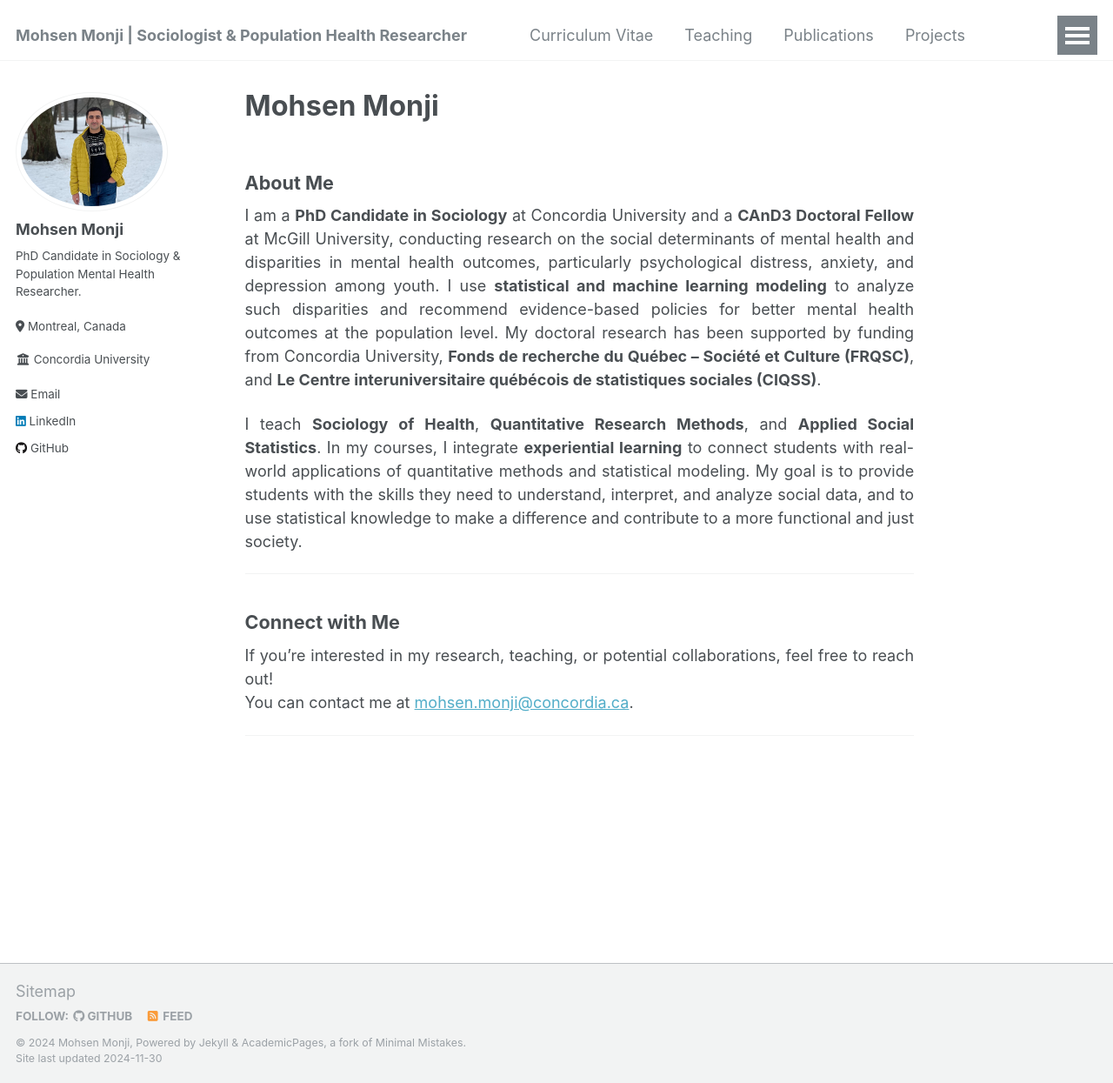
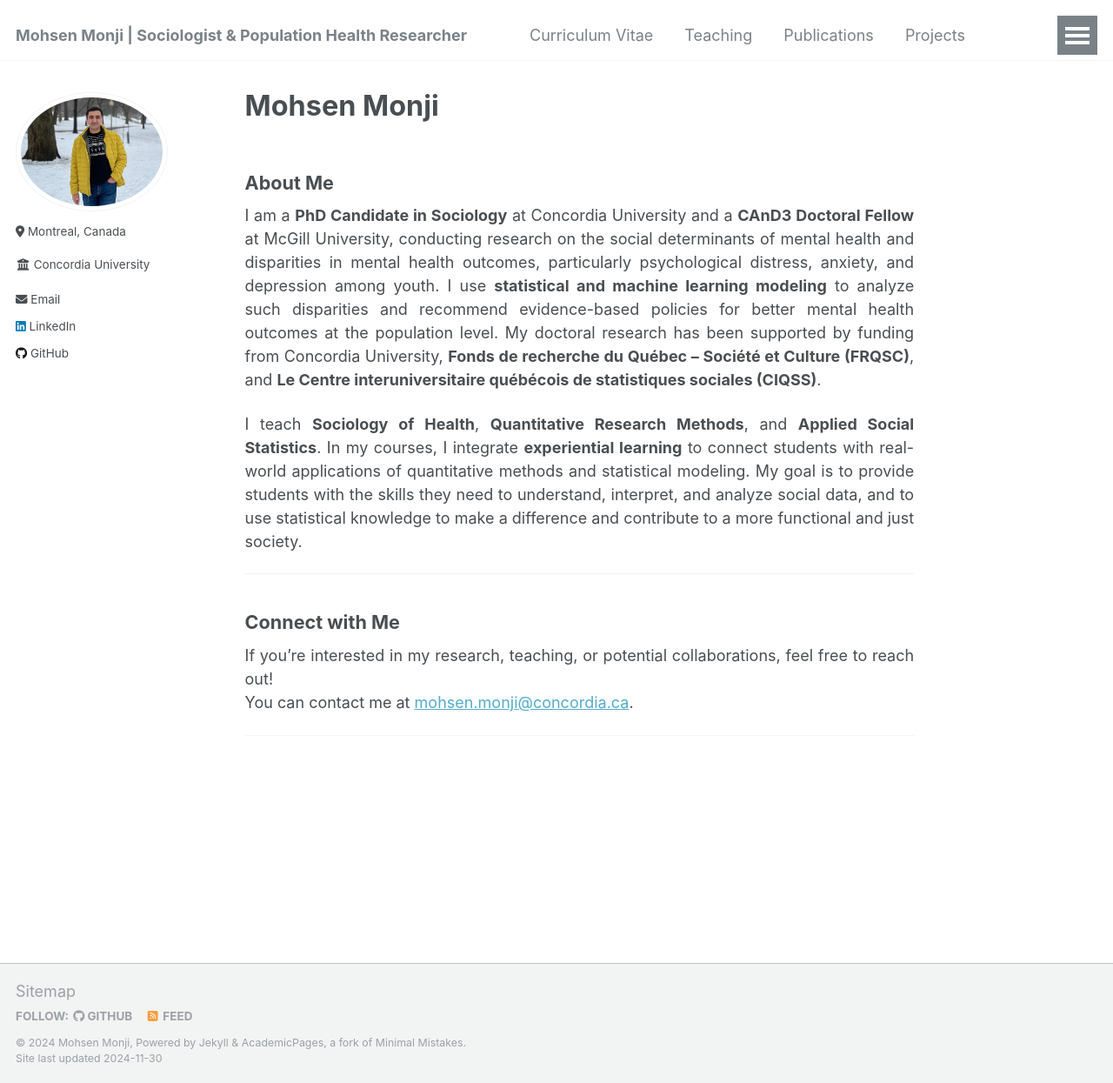
Before and after one commit to Mohsnmonji/mohsnmonji.github.io, a Jekyll site: the page built from _pages/about.md, in a window 1280 px wide and 1245 px high. Shown: the whole window at 87% size. Built offline with Jekyll 4.4.1, drawn with Linux system fonts in a browser that asks for light colours.

Commit message:
Update _config.yml

```diff
--- a/_config.yml
+++ b/_config.yml
@@ -21,8 +21,8 @@ repository: "mohsenmonji/mohsenmonji.github.io"
 author:
   # Biographic information
   avatar: "images/profile.PNG" # Replace with your profile picture file
-  name: "Mohsen Monji"
-  bio: "PhD Candidate in Sociology &  Population Mental Health Researcher."
+  name:
+  bio:
   location: "Montreal, Canada"
   employer: "Concordia University"
   email: "mohsen.monji@concordia.ca"
```
